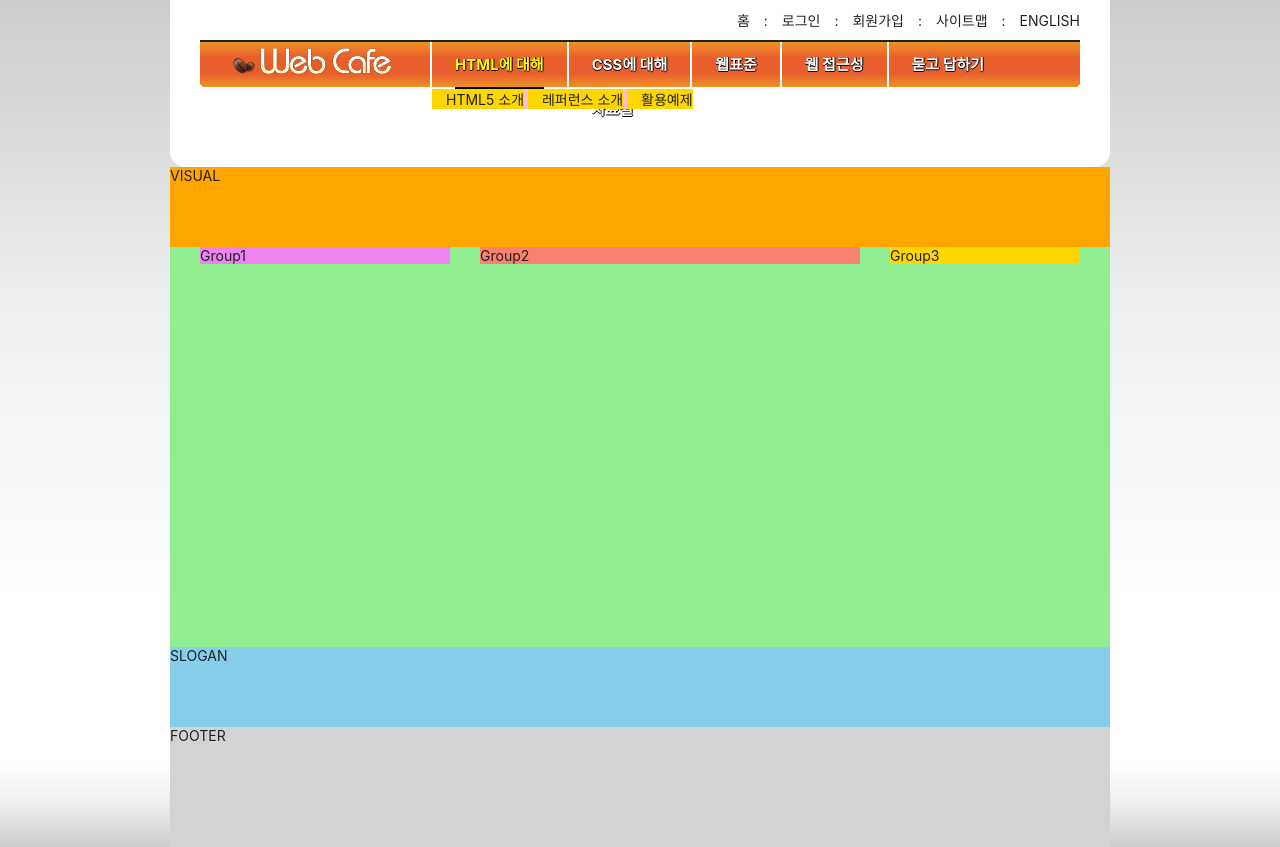
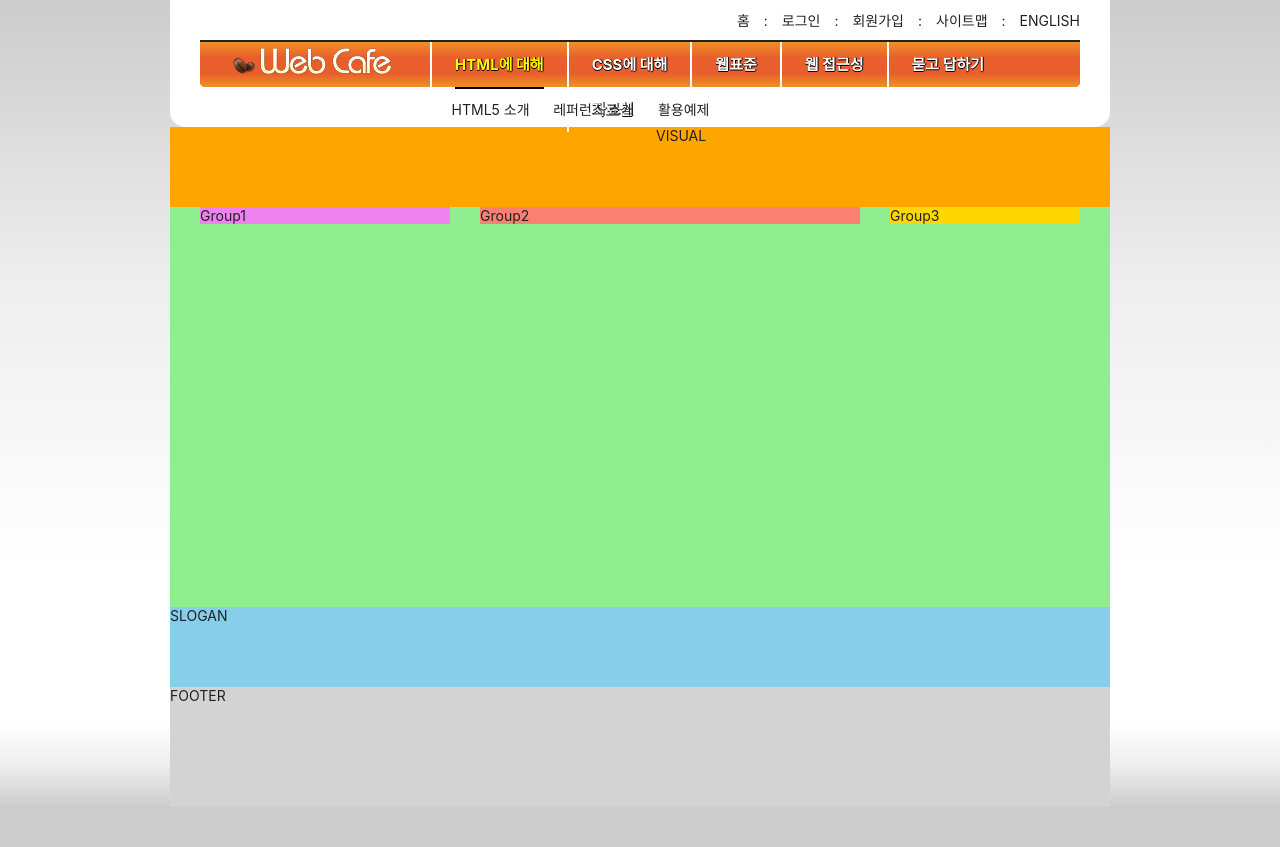
Before and after one commit to sorinworld/HTML5, a plain HTML site: page index.html in a window 1280 px wide. After the commit the page ends 807 px from the top, so only its background shows below. Drawn offline with Linux system fonts and the light colour scheme; a web font is replaced by a local one.

Commit message:
서브메뉴 링크스타일 적용

```diff
--- a/styles/style.css
+++ b/styles/style.css
@@ -1,3 +1,4 @@
+@import url(./fonts.css);
 @import url(./normalize.css);
 @import url(./reset.css);
 
@@ -58,7 +59,8 @@ body {
   position: absolute;
   top: 45px;
   left: 60px;
-  /* static이 아닌 포지션에서 z-index를 쓸 수 있음 */
+  /* static이 아닌 포지션에서 z-index를 쓸 수 있음
+  static은 떠있지 않기 때문*/
   z-index: 10;
 }
 
@@ -96,7 +98,7 @@ body {
 
 /* 메인메뉴 */
 .navigation {
-  padding-bottom: 80px;
+  padding-bottom: 40px;
 }
 
 .menu {
@@ -161,11 +163,11 @@ body {
 }
 
 .sub-menu {
-  background-color: pink;
   /* 포지션으로 떠있게해줌으로써 메뉴 아이템에 영향을 안줌 */
   position: absolute;
   top: 47px;
   /* 임시로 숨김 */
+  padding: 4px 0;
   display: none;
 }
 
@@ -190,8 +192,45 @@ body {
   width가 auto면 부모영역을 상속받음 */
 .sub-menu li {
   display: inline-block;
-  padding-left: 1em;
-  background-color: gold;
+  /* padding-left: 1em; */
+}
+
+/* is-active를 지금은 안붙여도됌 DOM-제어 */
+.sub-menu a::before {
+  content: "\e805";
+  font-family: 'fontello';
+  font-weight: normal;
+  display: inline-block;
+  text-decoration: inherit;
+  width: 1em;
+  margin-right: .2em;
+  text-align: center;
+  font-variant: normal;
+  text-transform: none;
+  line-height: 1em;
+  margin-left: .2em;
+  -webkit-font-smoothing: antialiased;
+  -moz-osx-font-smoothing: grayscale;
+}
+
+/* css는 이벤트가 안됌. css는 focus, hover 둘 다 선택될 수 있음 */
+.sub-menu a:hover::before,
+.sub-menu a:focus::before {
+  content: "\e801";
+}
+
+/* 부모인 inline이랑 겹치면 문제가 생기기때문에 block으로 설정하지말고
+  inline-block이나 inline으로 해야함. inline-block을 써야 흐름은 가로로
+  그리고 block처럼 유지 */
+.sub-menu a {
+  display: inline-block;
+  padding: 6px 0;
+}
+
+/*sub-menu의 a에 마우스 hover하거나 focus했을때 글자 색 바뀌게 */
+.sub-menu a:hover,
+.sub-menu a:focus {
+  color: #f00;
 }
 
 /* 비주얼 */
```
